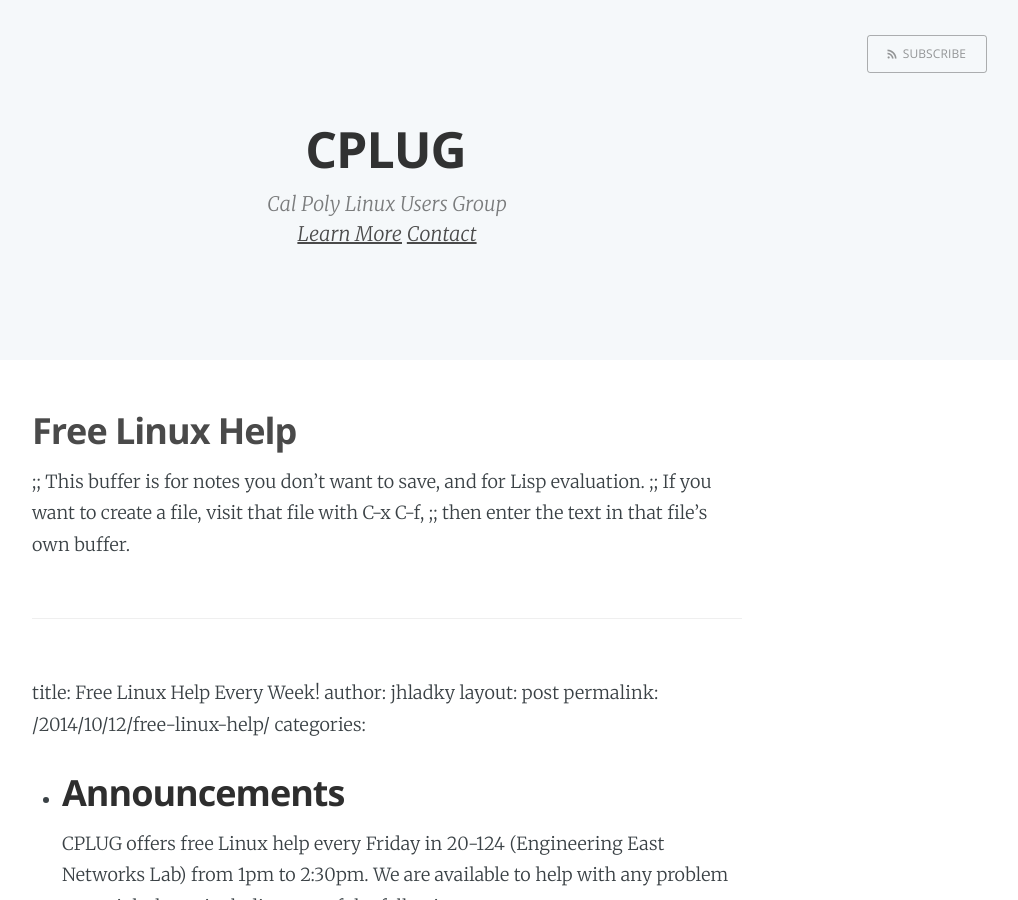
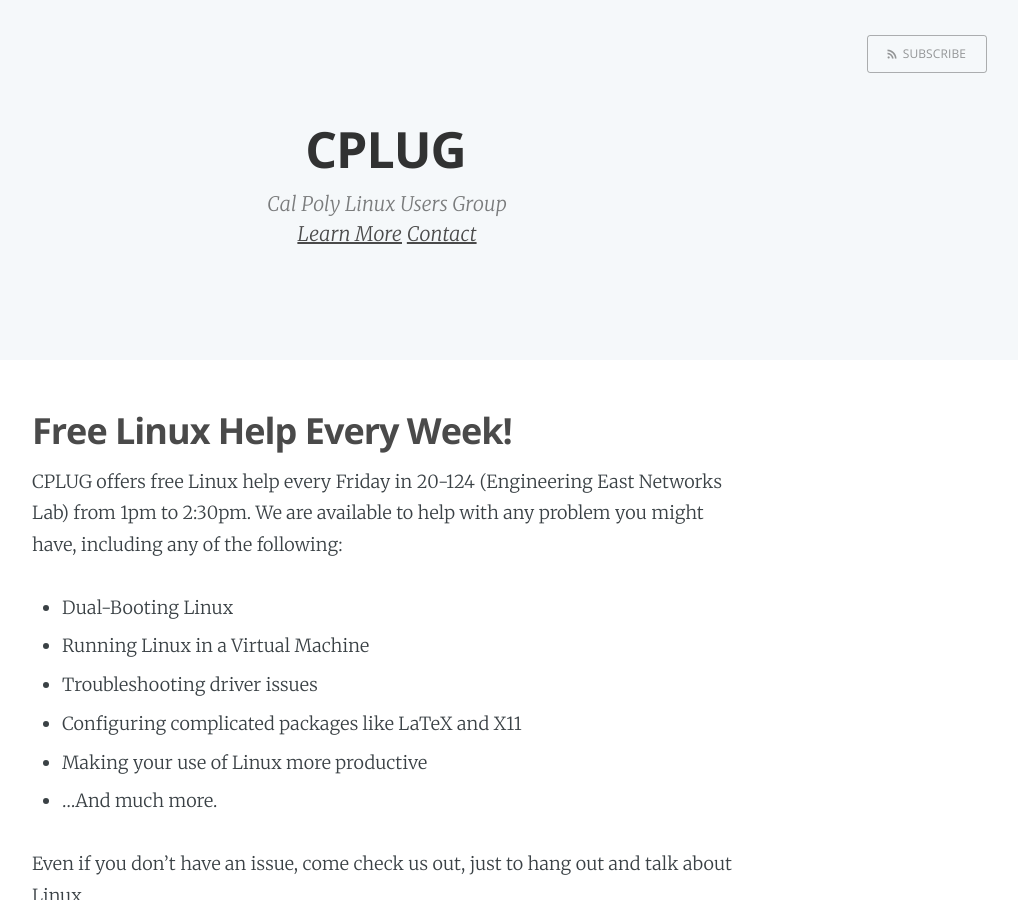
Before and after one commit to CPLUG/cplug.org-old, a Jekyll site: the page built from index.html, in a window 1280 px wide and 900 px high. Shown: the whole window, without its empty margins (253-1271 px from the left). Built offline with Jekyll 4.4.1, drawn with Linux system fonts in a browser that asks for light colours; Markdown is read by kramdown in place of the engine named in the settings; the list of posts is cut into pages by our own code.

Commit message:
Remove stupid emacs message

```diff
--- a/_posts/2015-01-31-free-linux-help.md
+++ b/_posts/2015-01-31-free-linux-help.md
@@ -1,7 +1,3 @@
-;; This buffer is for notes you don't want to save, and for Lisp evaluation.
-;; If you want to create a file, visit that file with C-x C-f,
-;; then enter the text in that file's own buffer.
-
 ---
 title: Free Linux Help Every Week!
 author: jhladky
```
